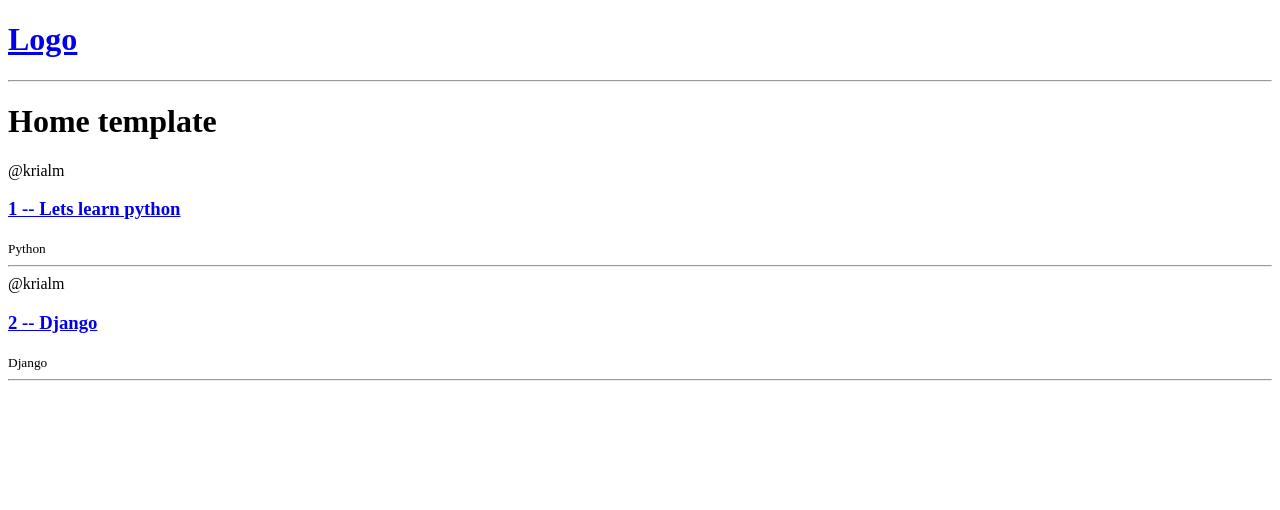
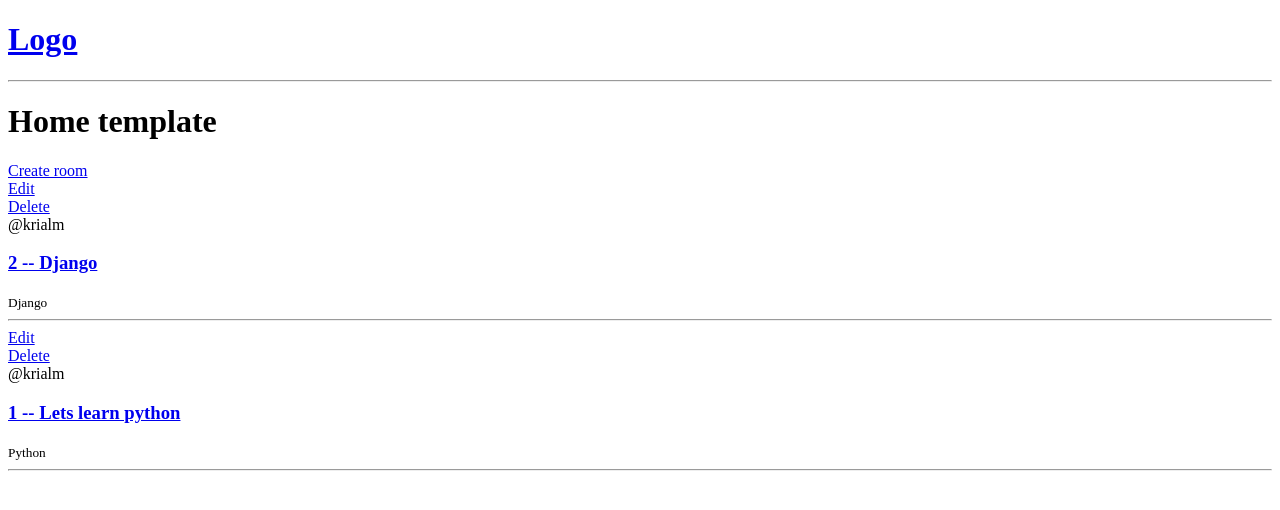
Before and after one commit to krialm/Sitter, a Django app: page / in a window 1280 px wide. Shown: the top 510 px of the page. Run offline with Django 5.2, Linux system fonts and the light colour scheme; data comes from the database, SQL or seed files in the repository.

Commit message:
Adding rooms functionality
Added rooms functionality such ass creating the room(not from admin side), editing and deleting the rooms.

```diff
--- a/base/models.py
+++ b/base/models.py
@@ -20,6 +20,9 @@ class Room(models.Model):
     updated = models.DateTimeField(auto_now=True)
     created = models.DateTimeField(auto_now_add=True)
 
+    class Meta:
+        ordering = ['-updated', '-created']
+
     def __str__(self):
         return self.name
 
--- a/base/templates/base/home.html
+++ b/base/templates/base/home.html
@@ -5,13 +5,19 @@
 <h1>Home template</h1>
 
 <div>
+
+    <a href="{% url 'create-room' %}">Create room</a>
+
     <div>
         {% for room in rooms %}
             <div>
+                <a href="{% url 'update-room' room.id%}">Edit</a><br>
+                <a href="{% url 'delete-room' room.id%}">Delete</a><br>
                 <span>@{{room.host.username}}</span>
                 <a href="{% url 'room' room.id%}"><h3>{{room.id}} -- {{room.name}}</h3></a>
                 <small>{{room.topic.name}}</small>
                 <hr>
+
             </div>
 
 
--- a/base/urls.py
+++ b/base/urls.py
@@ -4,5 +4,8 @@ from . import views
 urlpatterns = [
     path('', views.home, name='home'),
     path('room/<str:pk>', views.room, name='room'),
+    path("create-room", views.create_room, name='create-room'),
+    path("update-room/<str:pk>", views.updateRoom, name='update-room'),
+    path("delete-room/<str:pk>", views.deleteRoom, name='delete-room'),
 
 ]
--- a/base/views.py
+++ b/base/views.py
@@ -1,5 +1,6 @@
-from django.shortcuts import render
+from django.shortcuts import render, redirect
 from .models import Room
+from .forms import RoomForm
 
 rooms = [
     {'id': 1, 'name': 'Learn python!'},
@@ -17,3 +18,34 @@ def room(request, pk):
     room = Room.objects.get(id=pk)
     context = {'room': room}
     return render(request,'base/room.html', context)
+
+def create_room(request):
+    form = RoomForm
+
+    if request.method == 'POST':
+        form = RoomForm(request.POST)
+        if form.is_valid:
+            form.save()
+            return redirect('home')
+    context = {'form': form}
+    return render(request, "base/room_form.html", context)
+
+def updateRoom(request, pk):
+    room = Room.objects.get(id=pk)
+    form = RoomForm(instance=room)
+
+    if request.method == 'POST':
+        form = RoomForm(request.POST, instance=room)
+        if form.is_valid:
+            form.save()
+            return redirect('home')
+
+    context = {'form': form}
+    return render(request, 'base/room_form.html', context)
+
+def deleteRoom(request, pk):
+    room = Room.objects.get(id=pk)
+    if request.method == 'POST':
+        room.delete()
+        return redirect('home')
+    return render(request, 'base/delete.html', {'obj': room})
```
Also changed, not shown: base/forms.py (added, +7 -0 lines), base/templates/base/delete.html (added, +12 -0 lines), base/templates/base/room_form.html (added, +17 -0 lines), db.sqlite3.
